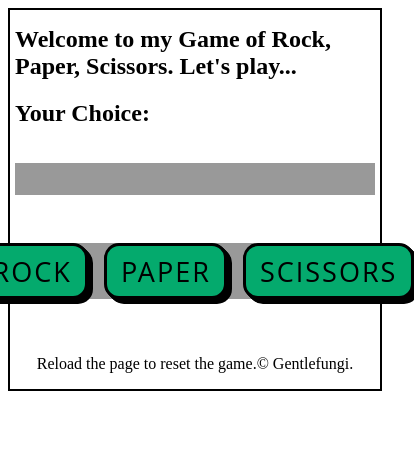
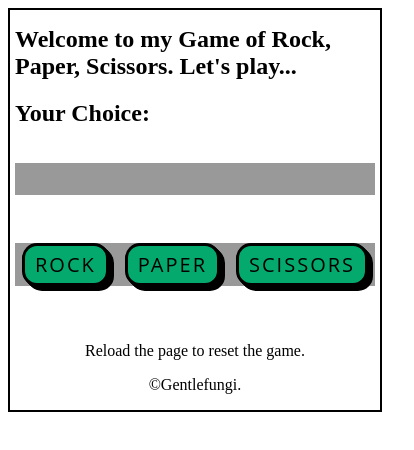
Before and after one commit to gentlefungi1/rock-paper-scissors, a plain HTML site: page index.html in a window 390 px wide. Shown: the whole page, 414 px wide, since content can reach past the window. Drawn offline with Linux system fonts and the light colour scheme.

Commit message:
update UI for Rock Paper Scissors Game

```diff
--- a/index.css
+++ b/index.css
@@ -90,11 +90,11 @@
 }
 
 footer{
-    display: flex;
+    display: block;
     justify-content: center;
     align-content: center;
     text-align: center;
-    margin-top: 0;
+    margin-to
 }
 
 @media (min-width: 768px) {
@@ -141,8 +141,21 @@ footer{
         font-size: 1.5rem;
     }
 
+    .option{
+        font-size: 20px;
+    }
+
     #paper{
         margin-right: 1rem;
         margin-left: 1rem;
     }
+
 }
+
+
+@media(max-width: 378px) {
+    .option{
+        font-size: 17px;
+    }
+
+}
```
Also changed, not shown: index.html (+1 -1 lines).
